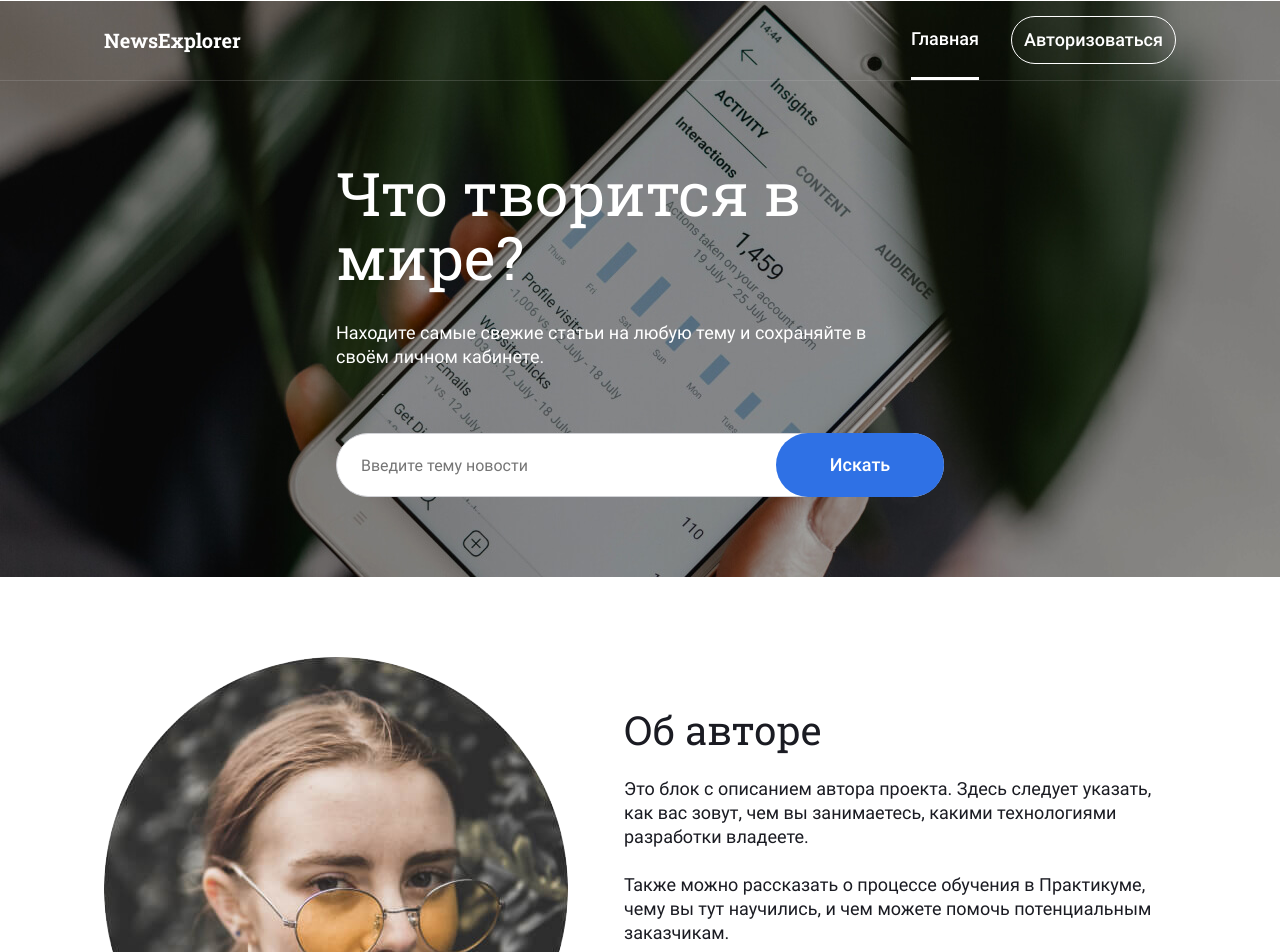
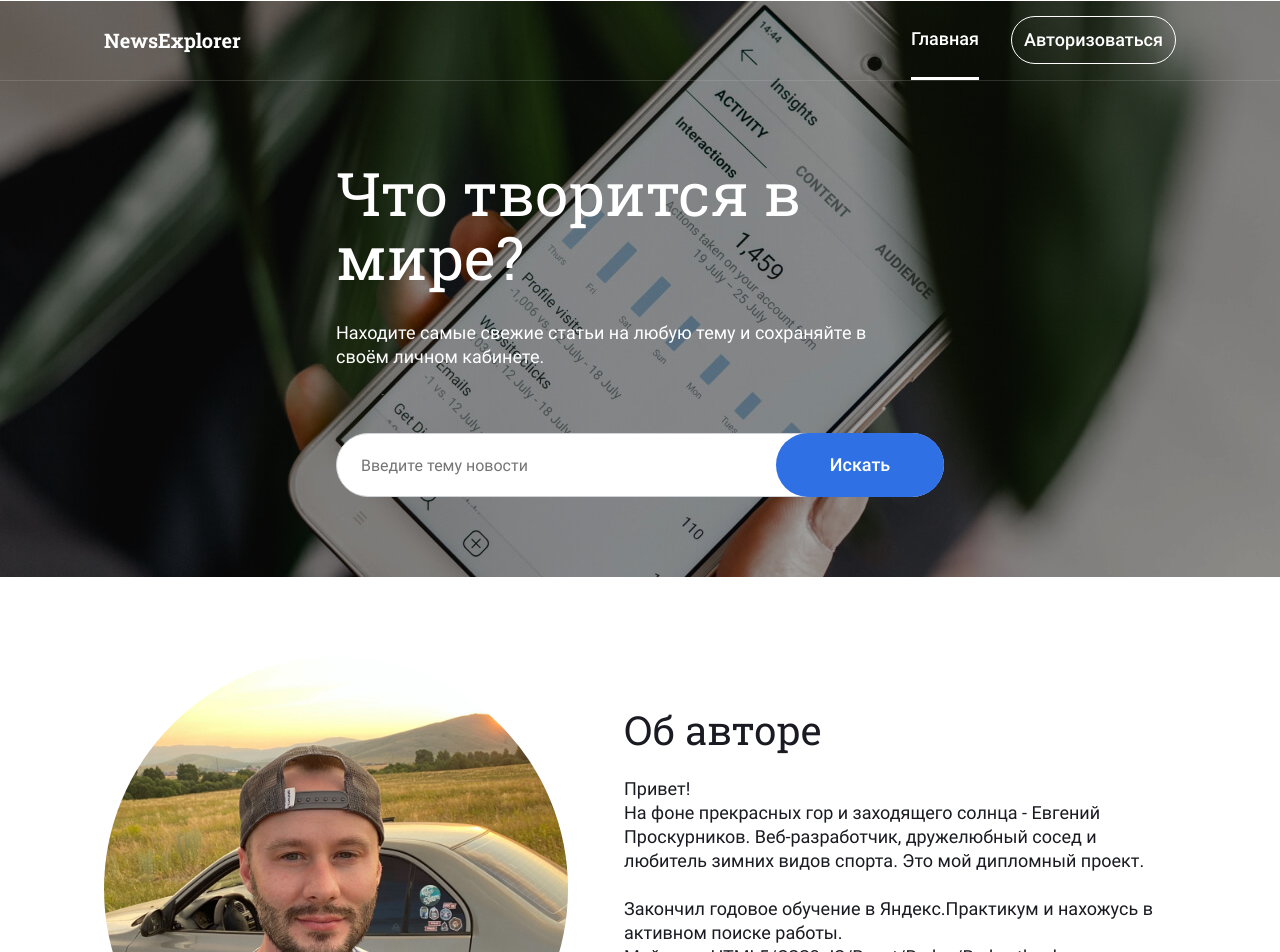
Before and after one commit to Evgeny-Proskurnikov/news-explorer-frontend, a React (Create React App) app: page / in a window 1280 px wide. Shown: the top 952 px of the page. Built offline with nearby package versions, Linux system fonts and the light colour scheme.

Commit message:
fix footer, about

```diff
--- a/package.json
+++ b/package.json
@@ -16,7 +16,8 @@
     "start": "react-scripts start",
     "build": "react-scripts build",
     "test": "react-scripts test",
-    "eject": "react-scripts eject"
+    "eject": "react-scripts eject",
+    "deploy": "npm run build && scp -r ./build/* evpro@84.252.129.30:/home/evpro/news-explorer-frontend-build"
   },
   "eslintConfig": {
     "extends": [
--- a/src/components/About/About.css
+++ b/src/components/About/About.css
@@ -12,6 +12,9 @@
   height: 100%;
   border-radius: 50%;
   overflow: hidden;
+  object-fit: cover;
+  object-position: bottom;
+  flex-shrink: 0;
 }
 
 .about__title {
--- a/src/components/About/About.js
+++ b/src/components/About/About.js
@@ -8,12 +8,16 @@ function About() {
       <div className='about__text'>
         <h2 className='about__title'>Об авторе</h2>
         <p className='about__description'>
-          Это блок с описанием автора проекта. Здесь следует указать, как вас зовут,
-          чем вы занимаетесь, какими технологиями разработки владеете.
+          Привет!<br/>
+          На фоне прекрасных гор и заходящего солнца - Евгений Проскурников.
+          Веб-разработчик, дружелюбный сосед и любитель зимних видов спорта.
+          Это мой дипломный проект.
         </p>
         <p className='about__description'>
-          Также можно рассказать о процессе обучения в Практикуме, чему вы тут научились,
-          и чем можете помочь потенциальным заказчикам.
+          Закончил годовое обучение в Яндекс.Практикум и нахожусь в активном поиске работы.<br/>
+          Мой стек: HTML5/CSS3 JS/React/Redux/Redux-thunk Node/Express/MongoDB.<br/>
+          Если вы заинтересовались, напишите мне в telegram: @evgenypros.
+          Буду рад сотрудничеству!
         </p>
       </div>
     </section>
--- a/src/components/Footer/Footer.js
+++ b/src/components/Footer/Footer.js
@@ -12,12 +12,12 @@ function Footer() {
       <a href="https://praktikum.yandex.ru" className="footer__link" rel='noreferrer' target="_blank">Яндекс.Практикум</a>
       <ul className="footer__links">
         <li>
-          <a href="https://github.com" className="footer__link" rel='noreferrer' target="_blank">
+          <a href="https://github.com/Evgeny-Proskurnikov" className="footer__link" rel='noreferrer' target="_blank">
             <img className="footer__social-icon" src={githubIcon} alt="Github"/>
           </a>
         </li>
         <li>
-          <a href="https://www.facebook.com" className="footer__link" rel='noreferrer' target="_blank">
+          <a href="https://www.instagram.com/ev_haxt/" className="footer__link" rel='noreferrer' target="_blank">
             <img className="footer__social-icon" src={facebookIcon} alt="Facebook"/>
           </a>
         </li>
--- a/src/components/NewsCard/NewsCard.js
+++ b/src/components/NewsCard/NewsCard.js
@@ -1,6 +1,6 @@
 import React from "react";
 import cn from "classnames";
-import Spinner from "../Spinner/Spinner";
+// import Spinner from "../Spinner/Spinner";
 
 function NewsCard({
   card,
@@ -29,7 +29,7 @@ function NewsCard({
           {loggedIn ? 'Убрать из сохранённых' : 'Войдите, чтобы сохранять статьи'}
         </div>
         <a href={card ? card.link : '#'} target='_blank' rel="noreferrer">
-          {spinnerState && <Spinner />}
+          {/* {spinnerState && <Spinner />} */}
           <img src={card ? card.image : ''} alt={card ? card.title : ''} className="card__image"/>
         </a>
         <div className="card__container">
```
Also changed, not shown: src/images/author.jpg, 1 other file (tests, documents, lock files or other folders).
